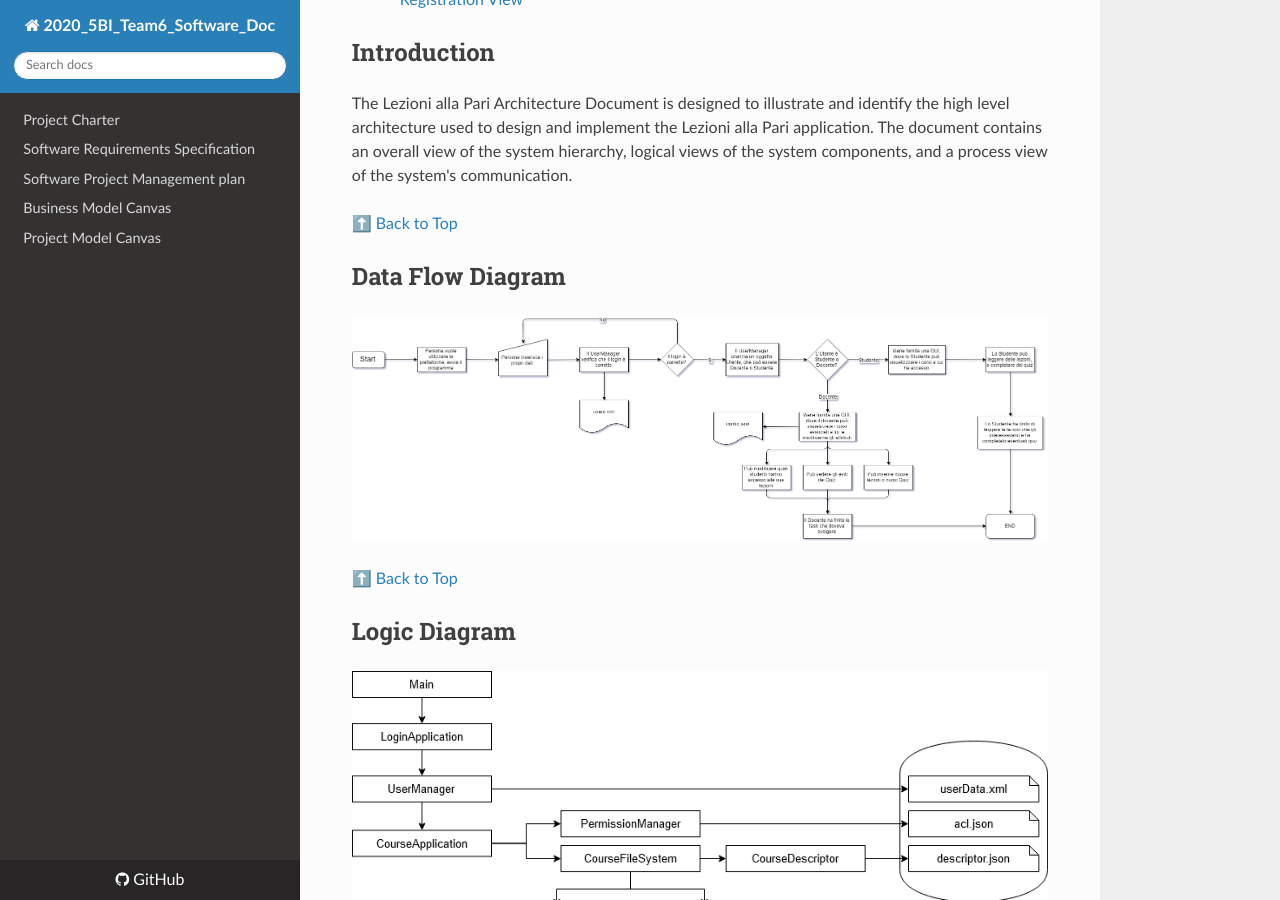
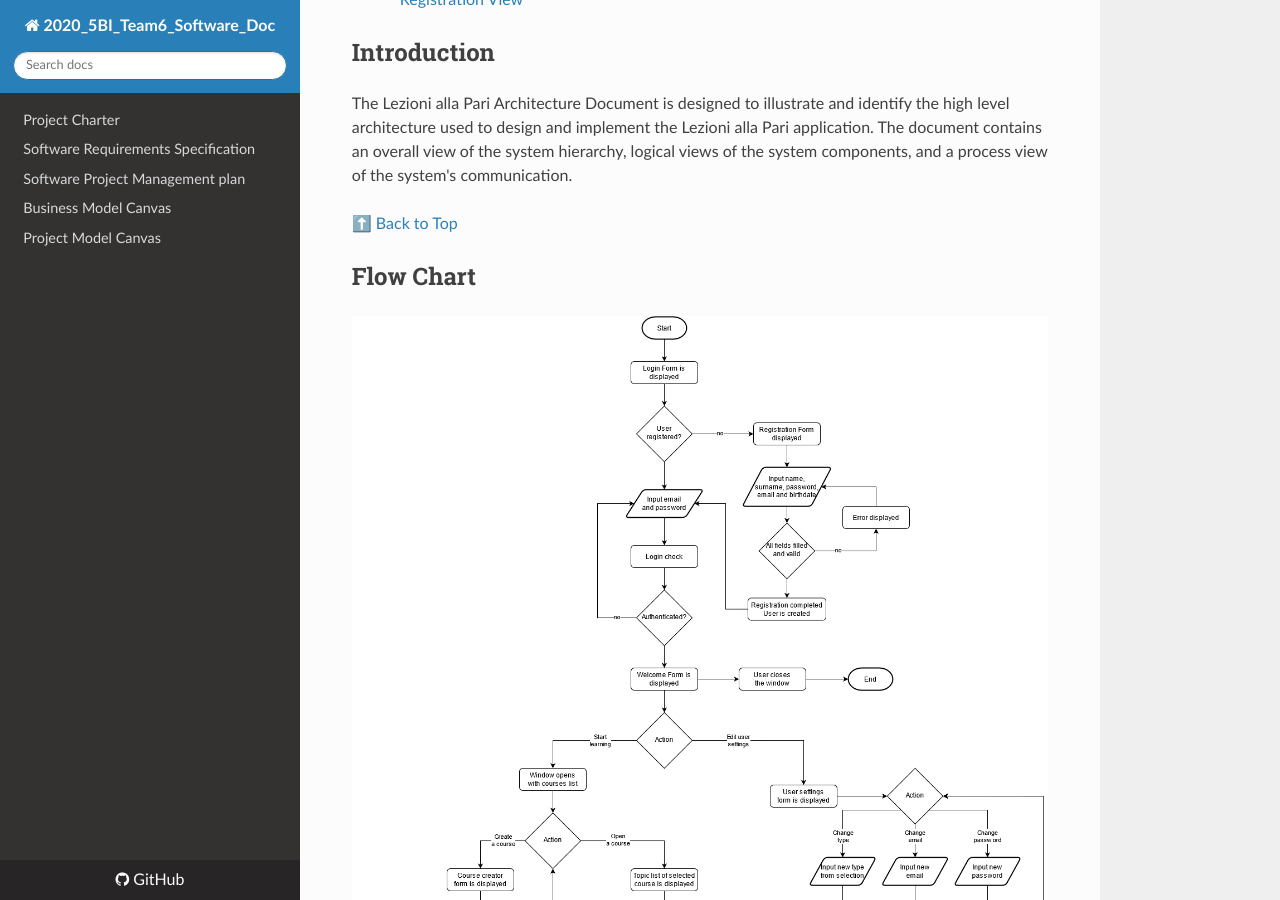
Before and after one commit to KilliKrate/Software-Documentation-G6, an MkDocs documentation site: the page built from docs/Architecture and Design/index.md, in a window 1280 px wide and 900 px high, scrolled down 1643 px. Built offline with MkDocs 1.6.1, drawn with Linux system fonts in a browser that asks for light colours; nearby versions of some CDN libraries.

Commit message:
Updated Flow Chart in Architecture and Design doc

```diff
--- a/docs/Architecture and Design/index.md
+++ b/docs/Architecture and Design/index.md
@@ -63,9 +63,9 @@ The Lezioni alla Pari Architecture Document is designed to illustrate and identi
 
 [⬆️ Back to Top](#table-of-contents)
 
-## Data Flow Diagram
+## Flow Chart
 
-![](../img/Data%20flow%20diagram.png)
+![](../img/Flow%20chart.png)
 
 [⬆️ Back to Top](#table-of-contents)
 
```
Also changed, not shown: docs/img/Data flow diagram.png (deleted), docs/img/Flow chart.png (added).
